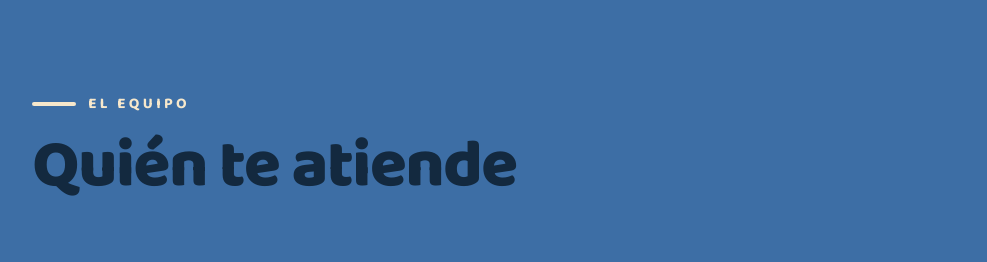
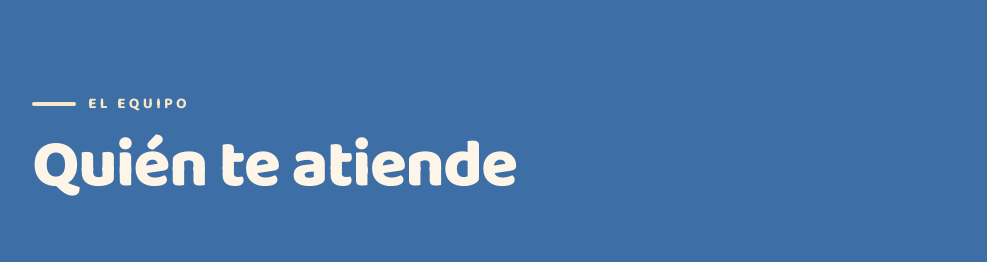
Before and after one commit to ramadellatorre-ux/clubzeta-web, a plain HTML site: page index.html in a window 1280 px wide. Shown: the part 2220-2482 px from the top of the page, without its empty margins (19-1006 px from the left). Drawn offline with Linux system fonts and the light colour scheme.

Commit message:
Fix: títulos invisibles en las secciones de fondo oscuro
'.sec--noche h2' y '.sec__head h2' tenían la misma especificidad (0,1,1),
así que ganaba el último del archivo. Resultado: los h2 de 'Pedí tu turno'
y 'Quién te atiende' se pintaban en --azul-noche sobre fondo --azul-noche.

Reemplazadas por '.sec--azul .sec__head h2, .sec--noche .sec__head h2'
(0,2,1), que gana por especificidad y no por orden.

Co-Authored-By: Claude Opus 5 <noreply@anthropic.com>

```diff
--- a/styles.css
+++ b/styles.css
@@ -191,18 +191,20 @@ h4{font-size:1.08rem;letter-spacing:.06em;text-transform:uppercase}
 /* ─── Secciones ─── */
 .sec{padding:var(--s12) 0;position:relative}
 .sec--azul{background:var(--azul);color:var(--crema-luz)}
-.sec--azul h2{color:var(--crema-luz)}
 .sec--noche{
   background:
     radial-gradient(900px 560px at 18% -5%,rgba(61,110,165,.28),transparent 62%),
     var(--azul-noche);
   color:var(--crema-luz);
 }
-.sec--noche h2{color:var(--crema-luz)}
 
 .sec__head{margin-bottom:var(--s8);max-width:62ch}
 .sec__head .eyebrow{margin-bottom:var(--s2)}
 .sec__head h2{color:var(--azul-noche)}
+/* Secciones de fondo oscuro: el título va en crema.
+   Especificidad (0,2,1) para ganarle a `.sec__head h2` de arriba. */
+.sec--azul .sec__head h2,
+.sec--noche .sec__head h2{color:var(--crema-luz)}
 .sec__sub{margin-top:var(--s2);font-size:1.22rem;color:rgba(20,36,58,.72)}
 .sec__sub--luz{color:var(--crema-sec)}
 
```
